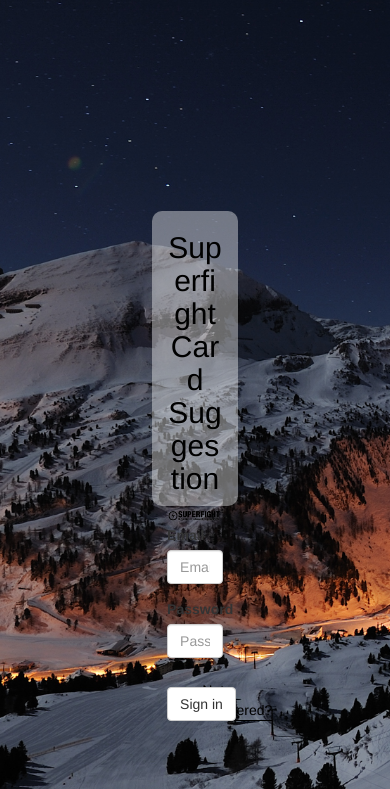
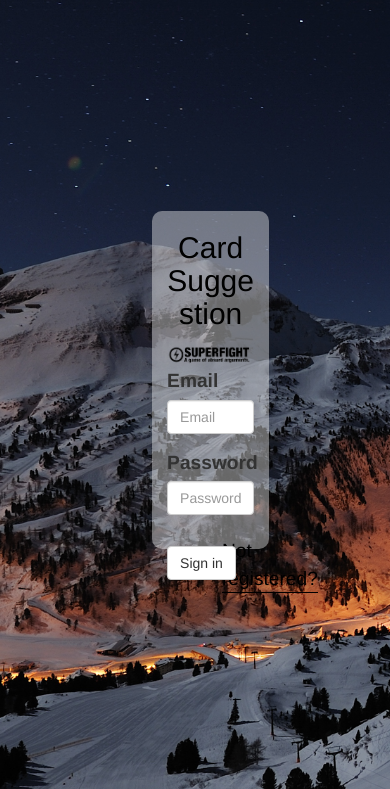
Before and after one commit to gnomechompskii/SuperfightDB, a PHP site: page /login.html in a window 390 px wide. Shown: the top 789 px of the page. Run offline with PHP 8.4, Linux system fonts and the light colour scheme.

Commit message:
Fixed login box layout and responsiveness

```diff
--- a/css/styles.css
+++ b/css/styles.css
@@ -19,6 +19,48 @@
 	width:22%;
 	height:35%;
 	border-radius: 10px;
+}
+
+@media (max-width: 640px) {
+	body
+	{
+		font-size:1.2rem;
+	}
+	#loginBox
+	{
+		height: 40%;
+	}
+}
+@media (min-width: 640px) {
+	body
+	{
+		font-size:0.4rem;
+	}
+}
+@media (min-width:960px) {
+	body
+	{
+		font-size:0.6rem;
+	}
+}
+@media (min-width:1100px) {
+	body
+	{
+		font-size:0.8rem;
+	}
+}
+@media (max-height:768px) {
+	#loginBox
+	{
+		height: 40%;
+		left:35%;
+	}
+}
+@media (max-width: 1024px) {
+	#loginBox
+	{
+		width:30%;
+	}
 }
 
 #superfightLogo
--- a/login.html
+++ b/login.html
@@ -16,7 +16,7 @@
 
         <div class="container" id="loginBox">
             <div id="logo">
-                <h2 class="text-center">Superfight Card Suggestion</h2>
+                <h2 class="text-center">Card Suggestion</h2>
                 <img src="img/logoT.png" id="superfightLogo" alt="superfightLogo">
             </div>
             <form class="form-horizontal">
```
